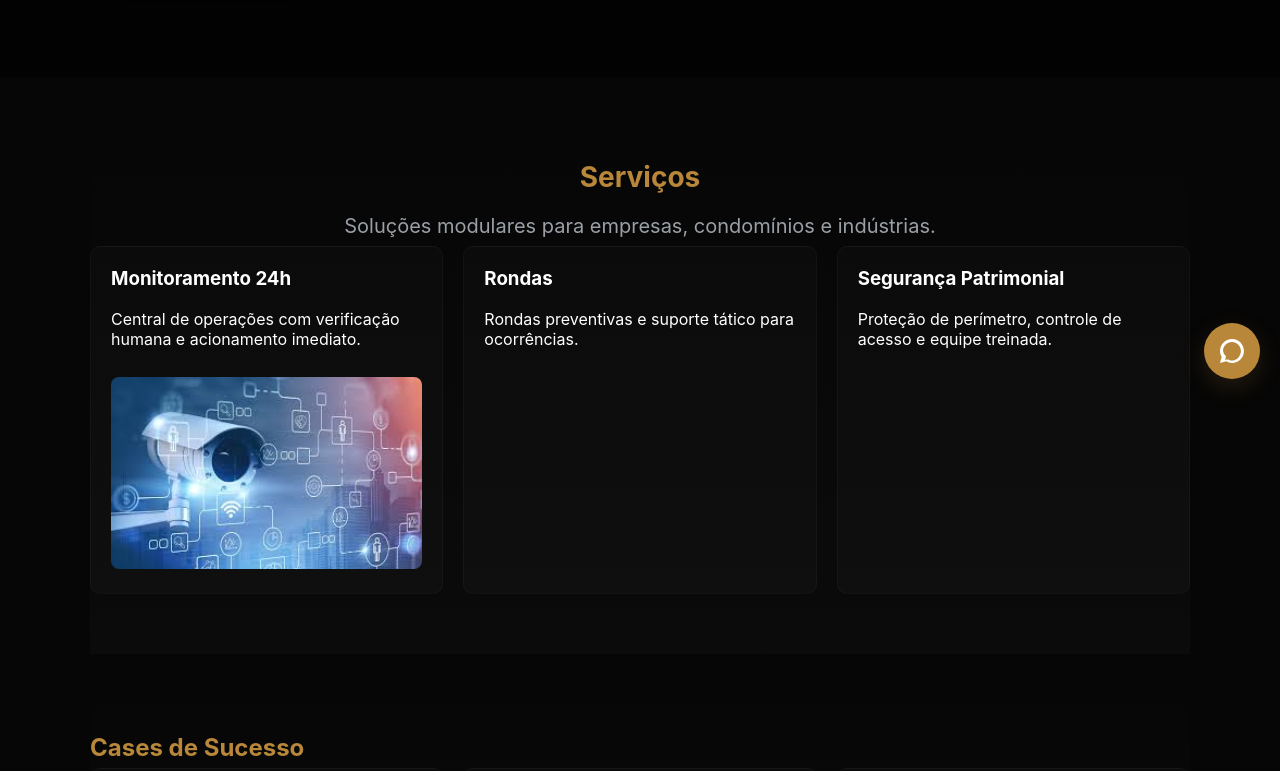
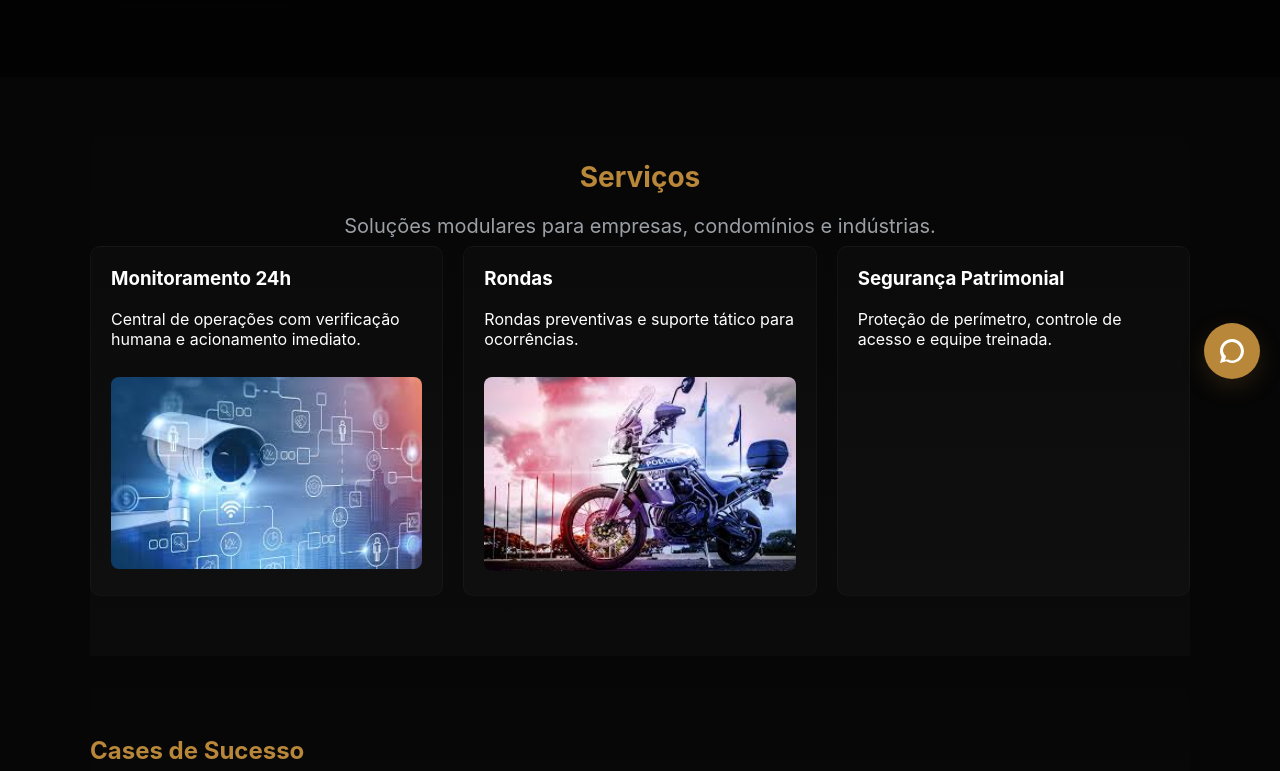
Before and after one commit to gcsamuel/eliab-monitoramento, a plain HTML site: page index.html in a window 1280 px wide. Shown: the part 401-1172 px from the top of the page. Drawn offline with Linux system fonts and the light colour scheme.

Commit message:
arrumei as imagens

```diff
--- a/index.html
+++ b/index.html
@@ -57,6 +57,7 @@
         <article class="card animate-card">
           <h3>Rondas</h3>
           <p>Rondas preventivas e suporte tático para ocorrências.</p>
+          <img class="imagens" src="assets/ronda.jpeg" alt="Rondas" class="card-image">
         </article>
         <article class="card animate-card">
           <h3>Segurança Patrimonial</h3>
```
Also changed, not shown: assets/ronda.jpeg (added).
